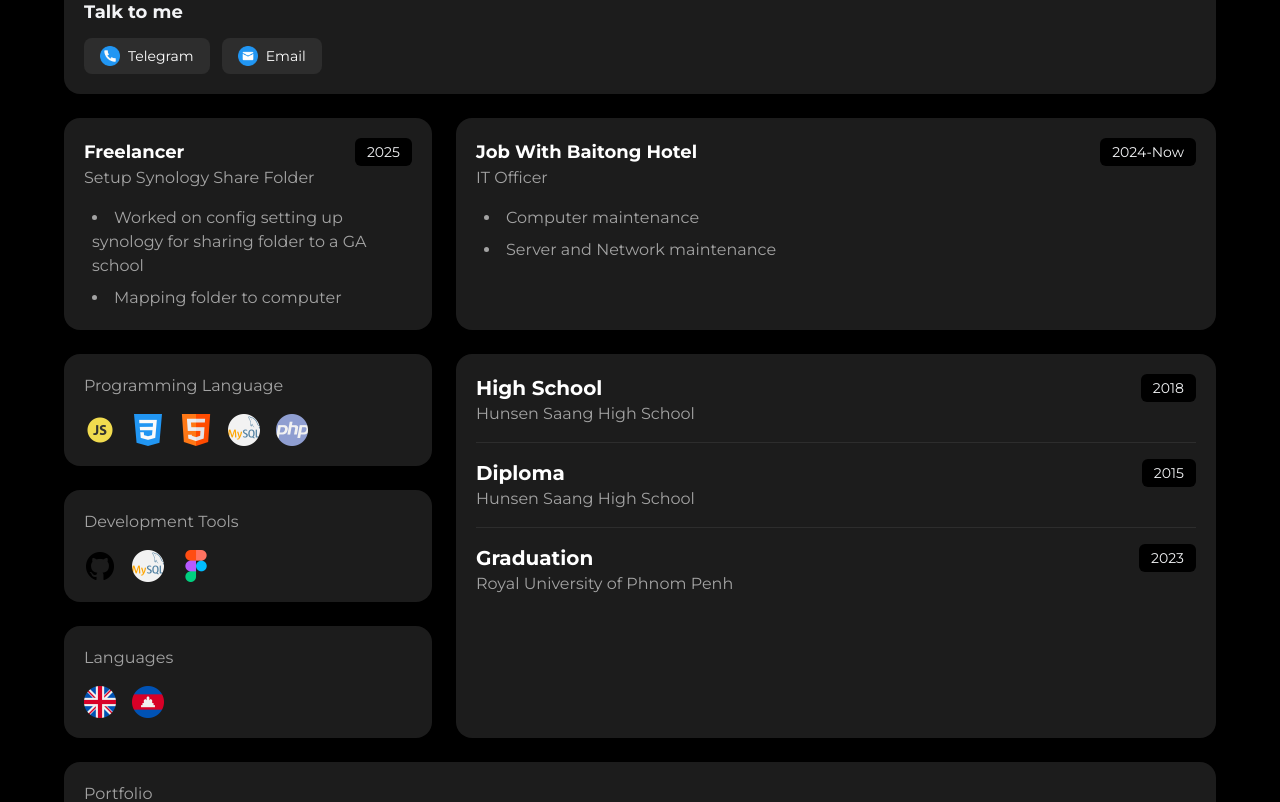
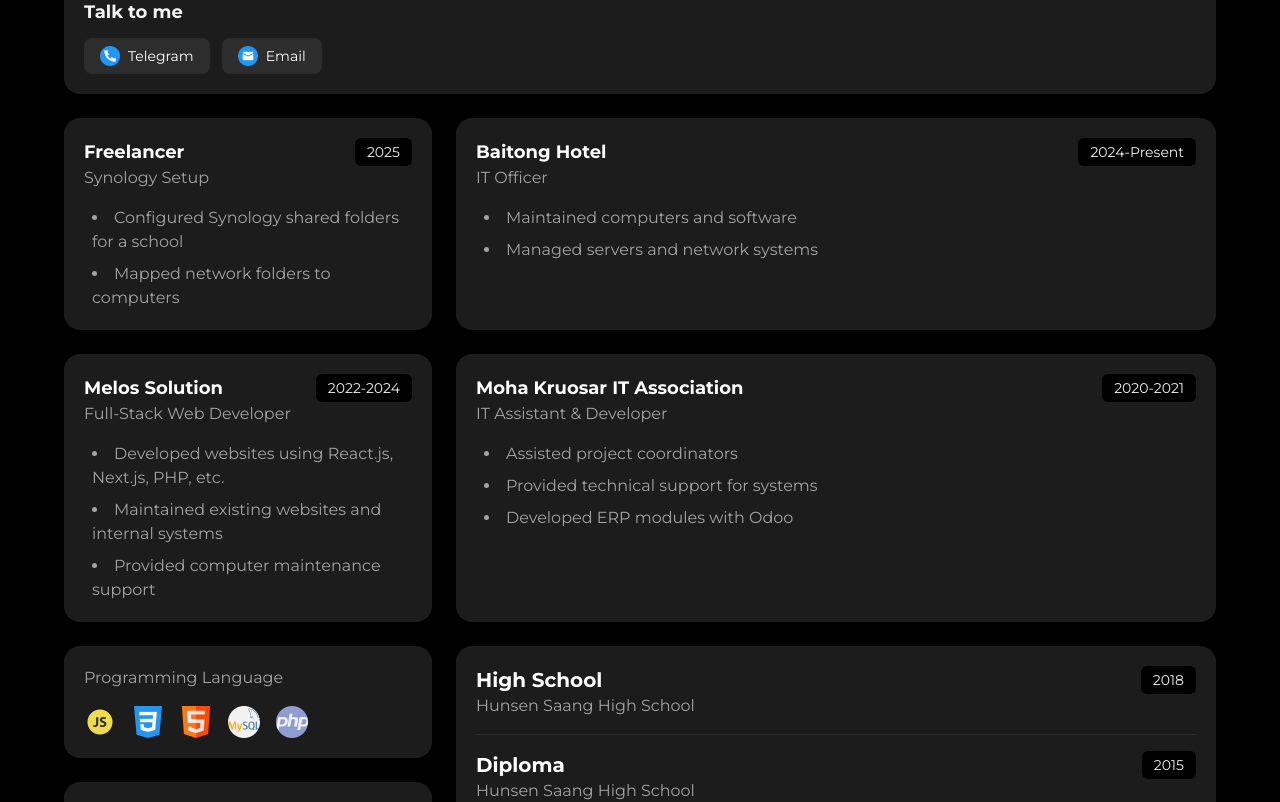
Before and after one commit to kong44/portfolio-dark, a React (Vite) app: page / in a window 1280 px wide. Shown: the part 680-1482 px from the top of the page. Built offline with nearby package versions, Linux system fonts and the light colour scheme.

Commit message:
add experience

```diff
--- a/App.tsx
+++ b/App.tsx
@@ -271,14 +271,14 @@ const [isPlaying, setIsPlaying] = useState(false);
         </Card>
 
         <div className="mt-6 border-t border-gray-700 pt-3 text-xs text-gray-400 flex justify-between lg:col-span-3">
-          <span>© {new Date().getFullYear()} Web Developer</span>
+          <span>© {new Date().getFullYear()} Software Development Freelancer</span>
           <a
             href="https://yourwebsite.com"
             target="_blank"
             rel="noopener noreferrer"
             className="hover:text-gray-200 transition-colors"
           >
-            Built with ❤️ by KONG
+            ៙KONG៚
           </a>
         </div>
 
--- a/constants.ts
+++ b/constants.ts
@@ -72,23 +72,44 @@ export const services: Service[] = [
 export const experiences: Experience[] = [
   {
     title: "Freelancer",
-    role: "Setup Synology Share Folder",
+    role: "Synology Setup",
     dates: "2025",
     points: [
-      "Worked on config setting up synology for sharing folder to a GA school",
-      "Mapping folder to computer",
-    ]
+      "Configured Synology shared folders for a school",
+      "Mapped network folders to computers",
+    ],
   },
   {
-    title: "Job With Baitong Hotel",
+    title: "Baitong Hotel",
     role: "IT Officer",
-    dates: "2024-Now",
+    dates: "2024-Present",
     points: [
-      "Computer maintenance",
-      "Server and Network maintenance",
-    ]
-  }
+      "Maintained computers and software",
+      "Managed servers and network systems",
+    ],
+  },
+  {
+    title: "Melos Solution",
+    role: "Full-Stack Web Developer",
+    dates: "2022-2024",
+    points: [
+      "Developed websites using React.js, Next.js, PHP, etc.",
+      "Maintained existing websites and internal systems",
+      "Provided computer maintenance support",
+    ],
+  },
+  {
+    title: "Moha Kruosar IT Association",
+    role: "IT Assistant & Developer",
+    dates: "2020-2021",
+    points: [
+      "Assisted project coordinators",
+      "Provided technical support for systems",
+      "Developed ERP modules with Odoo",
+    ],
+  },
 ];
+
 
 export const education: Education[] = [
   { degree: "High School", school: "Hunsen Saang High School", year: "2018" },
```
